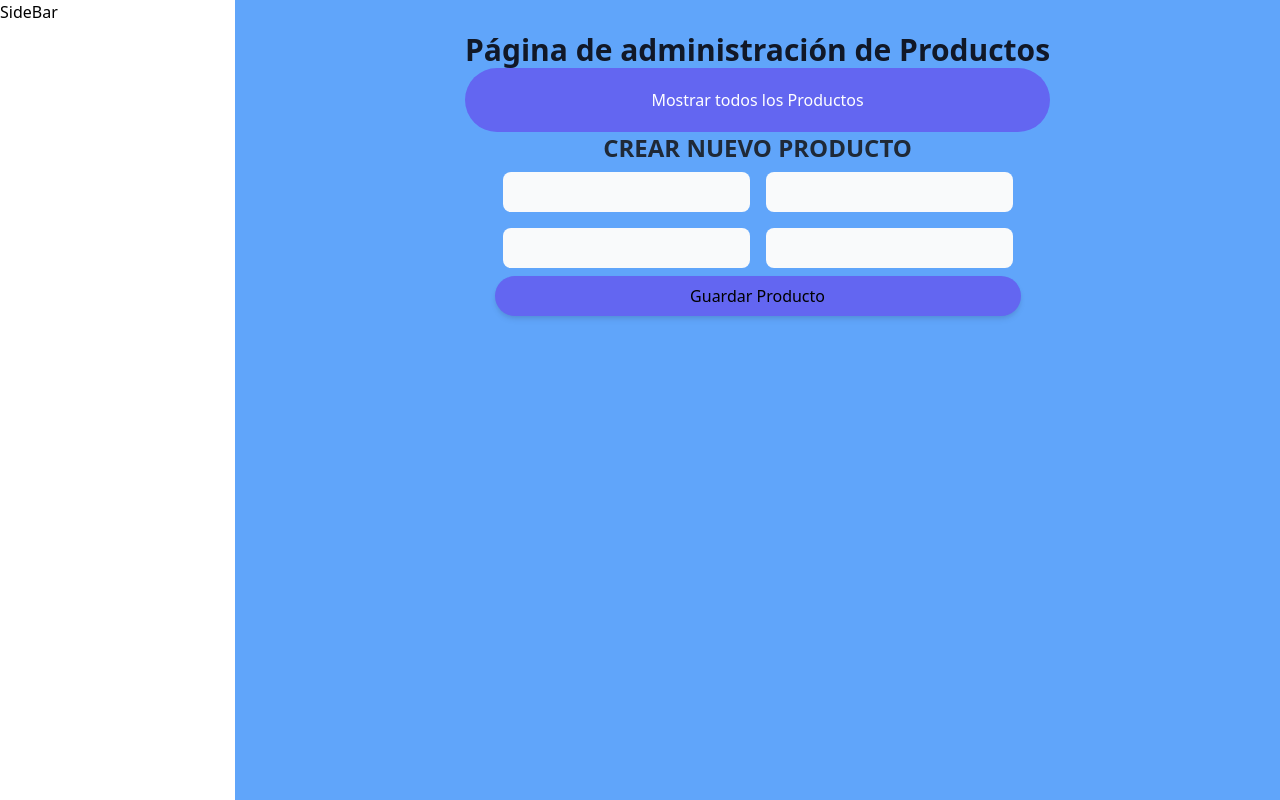
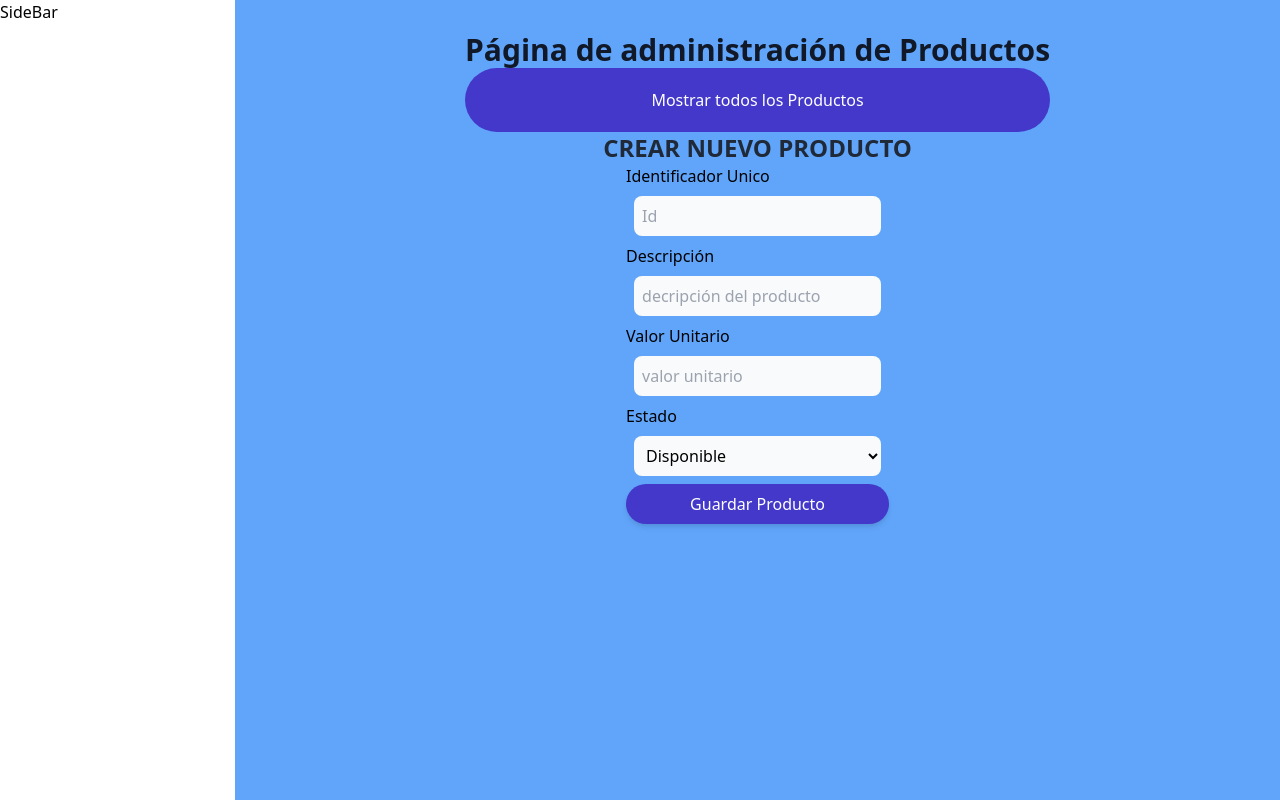
Before and after one commit to jmarti1a2/Project, a React (Create React App) app: page /admin/productos in a window 1280 px wide. Both pictures are taken after a click on the button "Crear nuevo Producto". Built offline with nearby package versions, Linux system fonts and the light colour scheme.

Commit message:
pagina ventas con creacion de productos

```diff
--- a/package.json
+++ b/package.json
@@ -11,6 +11,7 @@
     "react-dom": "^17.0.2",
     "react-router-dom": "^5.3.0",
     "react-scripts": "4.0.3",
+    "react-toastify": "^8.0.3",
     "web-vitals": "^1.0.1"
   },
   "scripts": {
--- a/src/layouts/AuthLayout.jsx
+++ b/src/layouts/AuthLayout.jsx
@@ -1,4 +1,5 @@
 import React from 'react'
+
 
 const AuthLayout = ({children }) => {
     return (
--- a/src/pages/Login.jsx
+++ b/src/pages/Login.jsx
@@ -17,6 +17,7 @@ function Login() {
                             Recuerdame
                         </label>
                     </div>
+
                     <div>
                         <Link to='/'>¿Olvidaste tu contraseña?</Link>
                     </div>
--- a/src/pages/admin/Productos.jsx
+++ b/src/pages/admin/Productos.jsx
@@ -1,29 +1,31 @@
 import React, { useEffect, useState } from 'react';
+import { ToastContainer, toast } from 'react-toastify';
+import 'react-toastify/dist/ReactToastify.css'
 
 
 const productosBackend = [
     {
-        identificador_unico:"id1",
+        id:"id1",
         descripcion:"tornillo",
-        valor_unitario:"500",
+        valorUnitario:"500",
         estado:"no disponible",
     },
     {
-        identificador_unico:"id2",
+        id:"id2",
         descripcion:"cemento",
-        valor_unitario:"28000",
+        valorUnitario:"28000",
         estado:"disponible",
     },
     {
-        identificador_unico:"id3",
+        id:"id3",
         descripcion:"arena",
-        valor_unitario:"15000",
+        valorUnitario:"15000",
         estado:"disponible",
     },
     {
-        identificador_unico:"id4",
+        id:"id4",
         descripcion:"metro",
-        valor_unitario:"5000",
+        valorUnitario:"5000",
         estado:"disponible",
     }
 ]
@@ -32,6 +34,7 @@ const Productos = () => {
     const [ mostrarTabla,setMostrarTabla ] = useState(true);
     const [productos,setProductos] = useState([])
     const [textoBoton,setTextoBoton] = useState('Crear nuevo Producto');
+    const [colorBoton, setColorBoton]= useState('indigo')
 
     useEffect(()=>{
         //obtener lista de productos desde el backend
@@ -42,10 +45,12 @@ const Productos = () => {
 
     useEffect(()=> {
         if(mostrarTabla){
-            setTextoBoton('Crear nuevo Producto')
+            setTextoBoton('Crear nuevo Producto');
+            setColorBoton('gray');
         }
         else{
-            setTextoBoton('Mostrar todos los Productos')
+            setTextoBoton('Mostrar todos los Productos');
+            setColorBoton('indigo');
         }
     },[mostrarTabla])
     return (
@@ -56,7 +61,7 @@ const Productos = () => {
                 onClick={() => {
                     setMostrarTabla(!mostrarTabla)
                     }}
-                    className='text-white bg-indigo-500 p-5 rounded-full'
+                    className={`text-white bg-${colorBoton}-700 p-5 rounded-full`}
                 >
                     {textoBoton}
             </button>
@@ -65,8 +70,12 @@ const Productos = () => {
             {mostrarTabla ? (
             <TablaProductos listaProductos={productos} />
             ): (
-            <FormularioCreacionProductos />
+            <FormularioCreacionProductos
+            funcionParaMostrarLaTabla={setMostrarTabla}
+            listaProductos={productos}
+            funcionParaAgregarUnProducto={setProductos}/>
             )}
+            <ToastContainer position='bottom-center' autoClose={5000}/>
         </div>
     )
 }
@@ -92,9 +101,9 @@ const TablaProductos = ({listaProductos})=>{
                 {listaProductos.map((producto)=>{
                     return (
                         <tr>
-                            <td>{producto.identificador_unico}</td>
+                            <td>{producto.id}</td>
                             <td>{producto.descripcion}</td>
-                            <td>{producto.valor_unitario}</td>
+                            <td>{producto.valorUnitario}</td>
                             <td>{producto.estado}</td>
                         </tr>
                     )
@@ -108,15 +117,89 @@ const TablaProductos = ({listaProductos})=>{
 
 
 }
-const FormularioCreacionProductos = ()=>{
+const FormularioCreacionProductos = ({
+    funcionParaMostrarLaTabla,
+    listaProductos,
+    funcionParaAgregarUnProducto,
+})=>{
+    const [id, setId]=useState('')
+    const [descripcion, setDescripcion]=useState('')
+    const [valorUnitario, setValorUnitario]=useState('')
+    const [estado, setEstado]=useState('')
+
+    const enviarAlBackend = ()=>{
+        console.log('id', id,'descripcion', descripcion,'valorUnitario', valorUnitario,'estado', estado)
+        toast.success('Producto Creado con éxito')
+        funcionParaMostrarLaTabla(true)
+        funcionParaAgregarUnProducto([
+        ...listaProductos,
+        { id: id, descripcion: descripcion, valorUnitario: valorUnitario, estado: estado }
+    ])
+    }
+
     return <div className='flex flex-col items-center justify-center'>
         <h2 className='text-2xl font font-extrabold text-gray-800'>CREAR NUEVO PRODUCTO</h2>
-        <form className='grid grid-cols-2'>
-            <input className='bg-gray-50 border-gray-600 p-2 rounded-lg m-2' type='text '/>
-            <input className='bg-gray-50 border-gray-600 p-2 rounded-lg m-2' type='text '/>
-            <input className='bg-gray-50 border-gray-600 p-2 rounded-lg m-2' type='text '/>
-            <input className='bg-gray-50 border-gray-600 p-2 rounded-lg m-2' type='text '/>
-            <button className='col-span-2 bg-indigo-500 p-2 rounded-full shadow-md'>Guardar Producto</button>
+        <form className='flex flex-col'>
+            <label  className='flex flex-col' htmlFor='id'>
+                Identificador Unico
+                <input
+                name='id'
+                className='bg-gray-50 border-gray-600 p-2 rounded-lg m-2'
+                type='text'
+                placeholder='Id'
+                value={id}
+                onChange={(e)=>{
+                    setId(e.target.value)
+                }}
+                />
+            </label>
+            <label className='flex flex-col' htmlFor='descripcion'>
+                Descripción
+                <input
+                name='descripcion'
+                className='bg-gray-50 border-gray-600 p-2 rounded-lg m-2'
+                type='text '
+                placeholder='decripción del producto'
+                value={descripcion}
+                onChange={(e)=>{setDescripcion(e.target.value)
+                }}
+                />
+            </label>
+            <label className='flex flex-col' htmlFor='valorUnitario'>
+                Valor Unitario
+                <input
+                name='valorUnitario'
+                className='bg-gray-50 border-gray-600 p-2 rounded-lg m-2'
+                type='number'
+                placeholder='valor unitario'
+                value={valorUnitario}
+                onChange={(e)=>{setValorUnitario(e.target.value)
+                }}
+                />
+            </label>
+            <label className='flex flex-col' htmlFor='estado'>
+                Estado
+                <select
+                value={estado}
+                onChange={(e)=>{setEstado(e.target.value)
+                }}
+
+                className='bg-gray-50 border-gray-600 p-2 rounded-lg m-2'>
+                    <option disabled>Selecciones una opción</option>
+                    <option>Disponible</option>
+                    <option>No disponible</option>
+                </select>
+            </label>
+            <button
+            type='button'
+            className='col-span-2 bg-indigo-700 p-2 rounded-full shadow-md text-white'
+            onClick = {()=>{
+                enviarAlBackend()
+            }}
+        >
+
+            Guardar Producto
+            </button>
         </form>
 
     </div>
```
Also changed, not shown: 1 other file (tests, documents, lock files or other folders).
